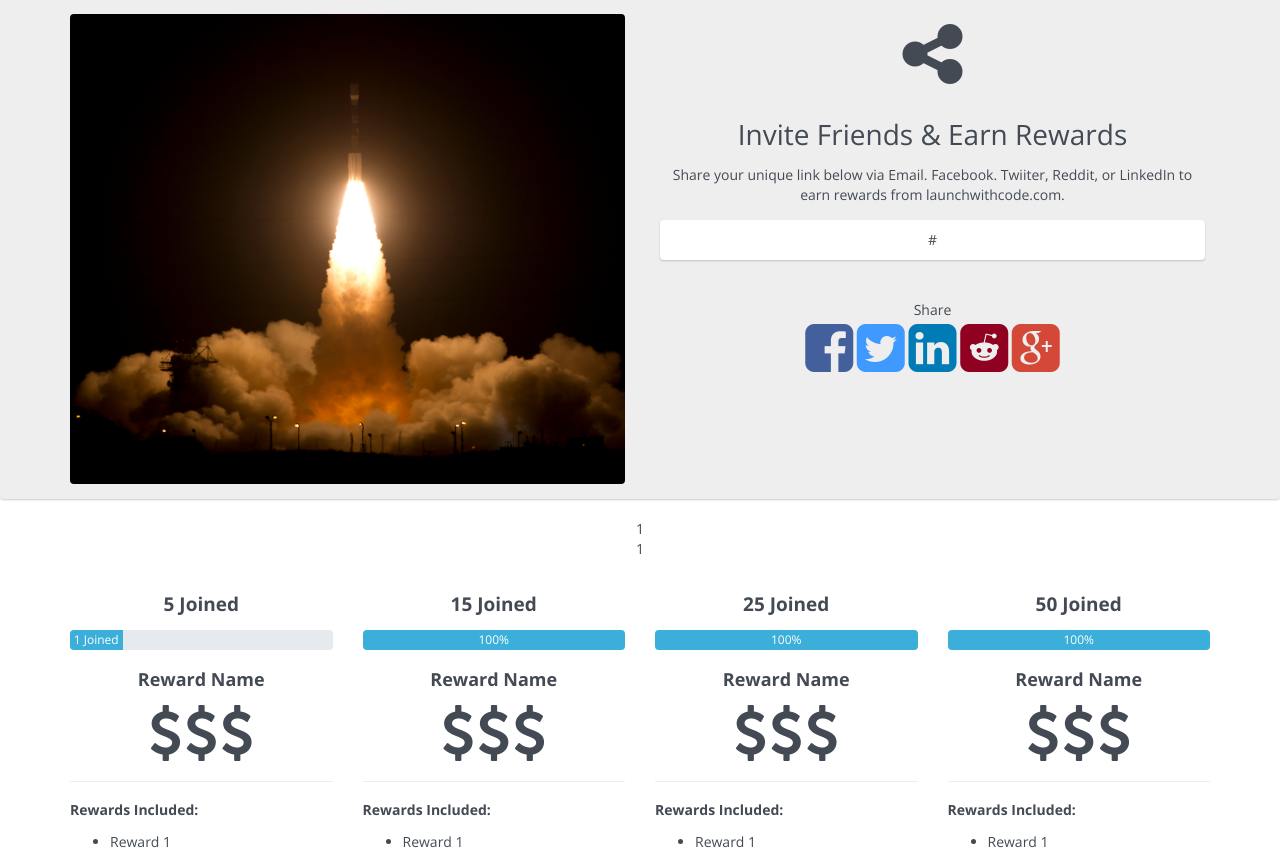
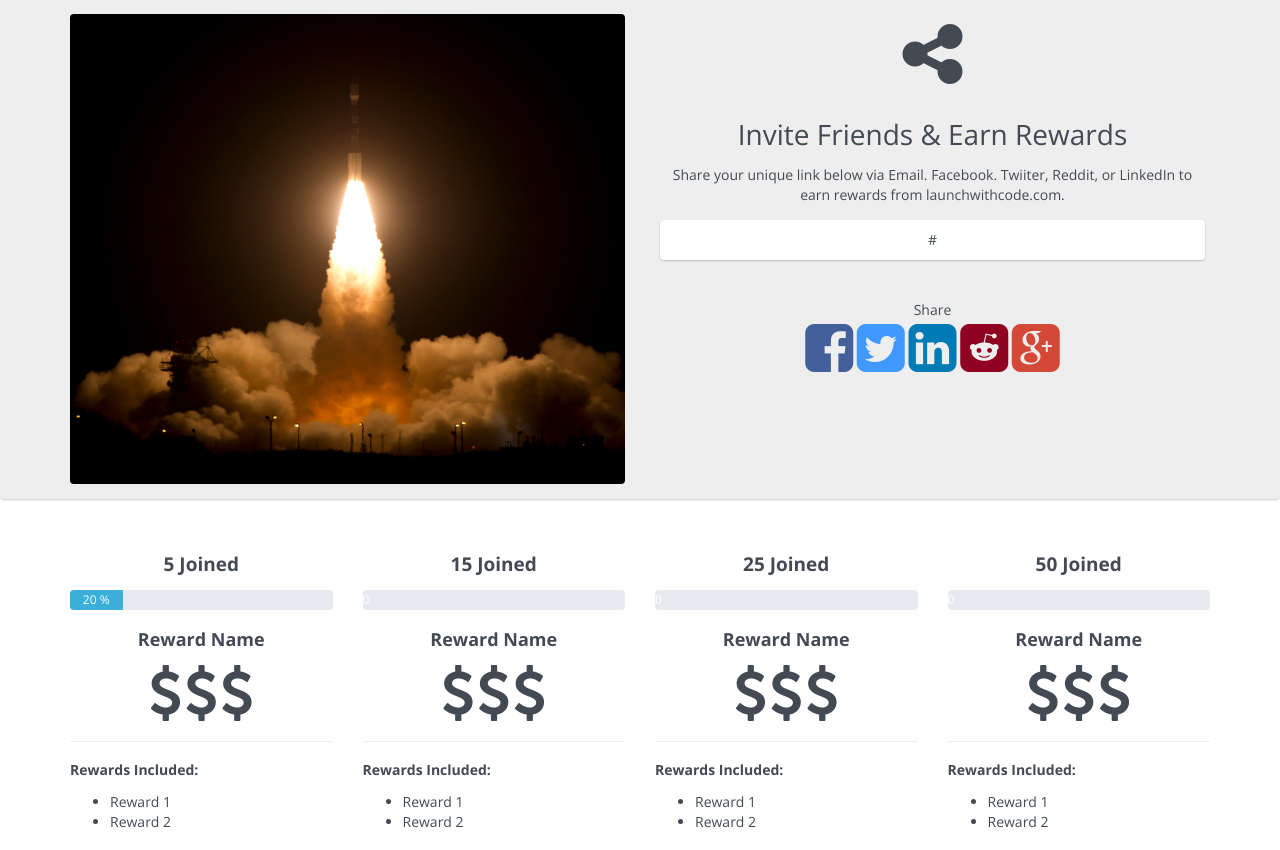
Before and after one commit to pace-noge/coding-for-entrepreneurs-udemy, a Django app: template templates/share.html in a window 1280 px wide. Shown: the part 53-903 px from the top of the page. Run offline with Django 3.2, Linux system fonts and the light colour scheme; the template is opened without the code that fills it: most values are stand-ins (such as "Sample title", 1, 10 or a date in 2020).

Commit message:
add percentage bar on share page

```diff
--- a/templates/base.html
+++ b/templates/base.html
@@ -76,5 +76,11 @@
     <script src="{% static 'js/site.min.js' %}"></script>
     <!-- IE10 viewport hack for Surface/desktop Windows 8 bug -->
     <script src="http://getbootstrap.com/assets/js/ie10-viewport-bug-workaround.js"></script>
+
+    <script>
+    $(document).ready(function() {
+        {% block jquery %}{% endblock %}
+    });
+    </script>
   </body>
 </html>
--- a/templates/share.html
+++ b/templates/share.html
@@ -31,8 +31,7 @@
     </div>
 </div>
 <div class="container  text-center">
-    {{ ref_id }}<br />
-    {{ count }}<br />
+
     <br />
     <div class="row">
         <div class="col-sm-3">
@@ -130,3 +129,69 @@
     </div>
 </div>
 {% endblock %}
+
+{% block jquery %}
+
+$signUpCount = {{ count }};
+
+
+updateProgressbar(0, 0);
+updateProgressbar(1, 0);
+updateProgressbar(2, 0);
+updateProgressbar(3, 0);
+
+if($signUpCount > 0 && $signUpCount < 5) {
+    $newPercent = $signUpCount/5 * 100;
+    updateProgressbar(0, $newPercent);
+
+} else if ($signUpCount >= 5 && $signUpCount < 15 ) {
+
+    updateProgressbar(0, 100);
+
+    $newCount = $signUpCount - 5
+    $newPercent = $newCount/10 * 100;
+
+    updateProgressbar(1, $newPercent);
+
+} else if ($signUpCount >= 15 && $signUpCount < 25 ) {
+
+    updateProgressbar(0, 100);
+    updateProgressbar(1, 100);
+
+    $newCount = $signUpCount - 15;
+    $newPercent = $newCount/(25-15) * 100;
+    console.log($newPercent);
+
+    updateProgressbar(2, $newPercent);
+
+} else if ($signUpCount >= 25 && $signUpCount <= 50 ) {
+
+    updateProgressbar(0, 100);
+    updateProgressbar(1, 100);
+    updateProgressbar(2, 100);
+
+    $newCount = $signUpCount - 25;
+    $newPercent = $newCount/(50-25) * 100;
+
+    updateProgressbar(3, $newPercent);
+}
+
+function updateProgressbar(nth_child, value) {
+    if (value == 100) {
+       var progressText = "Completed";
+    } else if (value == 50){
+        var progressText = "So close to Half";
+    } else {
+         var progressText = value + " %";
+    }
+
+
+    $(".progress-bar:eq("+nth_child+")")
+    .css("width", value+"%")
+    .attr("aria-valuenow", value)
+    .text(progressText);
+}
+
+
+
+{% endblock %}
```
